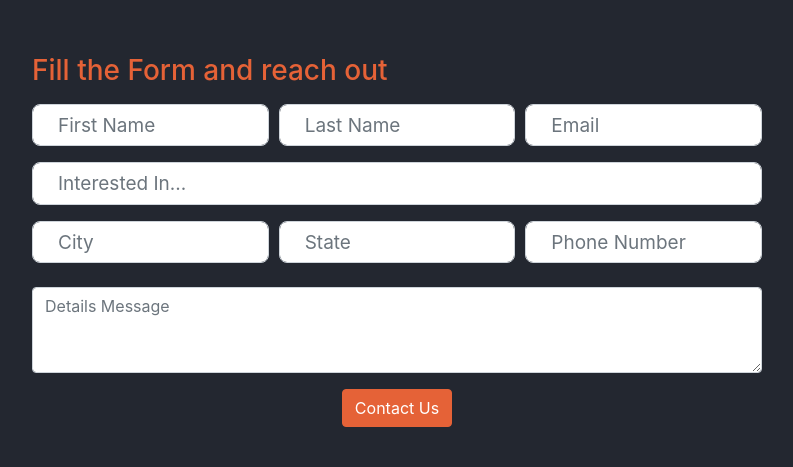
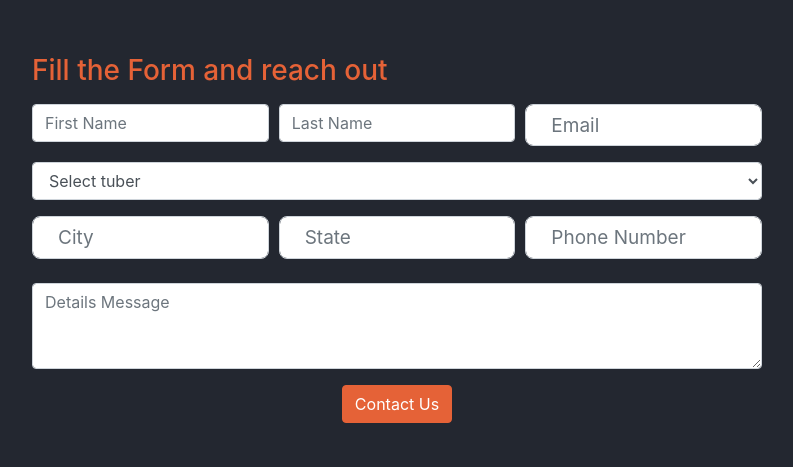
Before and after one commit to samratiam/Ytubers, a Django app: page /youtubers/1/ in a window 1280 px wide. Shown: the part 1268-1735 px from the top of the page, without its empty margins (243-1036 px from the left). Run offline with Django 3.2, Linux system fonts and the light colour scheme; tables that the repository leaves empty hold one stand-in row (values such as "Sample post"); grey boxes marked "Sample" are stand-in pictures; some libraries are stand-ins or nearby versions.

Commit message:
Connect contact form from frontend to backend

```diff
--- a/templates/youtubers/youtuber_detail.html
+++ b/templates/youtubers/youtuber_detail.html
@@ -57,44 +57,52 @@
     </div>
   </section>
 
+  <!-- Contact form  -->
   <section class="youtuber-form container mt-5 mb-5">
     <div class="row">
-      <form class="col-md-8 offset-md-2">
+      <form method="POST" action="{% url 'hiretuber' %}" class="col-md-8 offset-md-2">
         <h3 class="pt-2 pb-2">Fill the Form and reach out</h3>
+        {% csrf_token %}
+        {% if user.is_authenticated %}
+        <input type="hidden" name="user_id" value="{{user.id}}">
+        {% else %}
+        <input type="hidden" name="user_id" value="00">
+        {% endif %}
+        <input type="hidden" name="tuber_id" value="{{tuber.id}}">
 
         <div class="form-row">
           <div class="form-group col-md-4">
-            <input type="email" class="form-control" placeholder="First Name" />
+            <input name="first_name" class="form-control" placeholder="First Name" />
           </div>
           <div class="form-group col-md-4">
-            <input
-              type="password"
-              class="form-control"
-              placeholder="Last Name"
-            />
+            <input name="last_name" class="form-control"placeholder="Last Name"/>
           </div>
           <div class="form-group col-md-4">
-            <input type="email" class="form-control" placeholder="Email" />
+            {% if user.is_authenticated %}
+            <input name="email" type="email" value="{{user.email}}" class="form-control" placeholder="Email" />
+            {% else %}
+            <input name="email" type="email" class="form-control" placeholder="Email" />
+            {% endif %}
           </div>
         </div>
 
         <div class="form-group">
-          <input
-            type="password"
-            class="form-control"
-            placeholder="Interested In..."
-          />
+          <select name="tuber_name" class="form-control">
+            <option selected disabled hidden>Select tuber</option>
+            <option value="{{tuber.name}}">{{tuber.name}}</option>
+          </select>
         </div>
 
         <div class="form-row">
           <div class="form-group col-md-4">
-            <input type="text" class="form-control" placeholder="City" />
+            <input name="city" type="text" class="form-control" placeholder="City" />
           </div>
           <div class="form-group col-md-4">
-            <input type="text" class="form-control" placeholder="State" />
+            <input name="state" type="text" class="form-control" placeholder="State" />
           </div>
           <div class="form-group col-md-4">
             <input
+              name="phone"
               type="text"
               class="form-control"
               placeholder="Phone Number"
@@ -104,6 +112,7 @@
 
         <div class="form-group pt-2">
           <textarea
+            name="message"
             class="form-control"
             rows="3"
             placeholder="Details Message"
```
